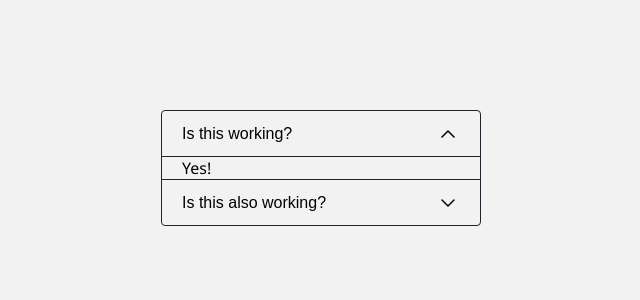
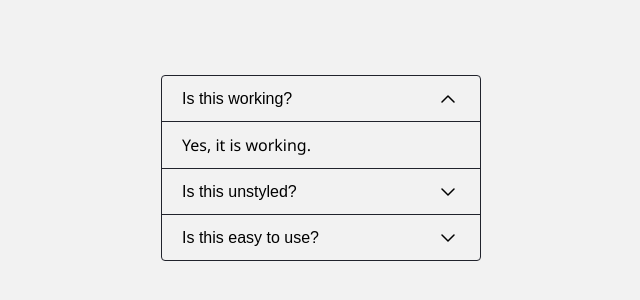
Before and after one commit to eha49/compies, a React (Vite) app: page / in a window 1280 px wide. Shown: the part 232-532 px from the top of the page, without its empty margins (319-959 px from the left). Built offline with nearby package versions, Linux system fonts and the light colour scheme.

Commit message:
final styles

```diff
--- a/src/App.jsx
+++ b/src/App.jsx
@@ -64,14 +64,26 @@ function App() {
           <Accordion.Trigger value="item-1">
             Is this working?
           </Accordion.Trigger>
-          <Accordion.Content value="item-1">Yes!</Accordion.Content>
+          <Accordion.Content value="item-1">
+            Yes, it is working.
+          </Accordion.Content>
         </Accordion.Item>
         <Accordion.Item>
           <Accordion.Trigger value="item-2">
-            Is this also working?
+            Is this unstyled?
           </Accordion.Trigger>
           <Accordion.Content value="item-2">
-            Yes again!
+            Yes, it is unstyled by default. Only the borders have been
+            added.
+          </Accordion.Content>
+        </Accordion.Item>
+        <Accordion.Item>
+          <Accordion.Trigger value="item-3">
+            Is this easy to use?
+          </Accordion.Trigger>
+          <Accordion.Content value="item-3">
+            Yes, the consumer only has to give a specific and unique
+            value to each trigger and content.
           </Accordion.Content>
         </Accordion.Item>
       </Accordion>
--- a/src/components/Accordion/Accordion.jsx
+++ b/src/components/Accordion/Accordion.jsx
@@ -81,11 +81,17 @@ const Button = styled.button`
   display: flex;
   justify-content: space-between;
   align-items: center;
+
+  &:focus {
+    outline: 2px solid currentColor;
+    -moz-outline-radius: 4px;
+  }
 `;
 
 const ContentWrapper = styled.div`
-  padding-left: var(--spacing);
-  padding-right: var(--spacing);
+  padding: var(--spacing);
+  padding-top: 12px;
+  padding-bottom: 12px;
   border-top: 1px solid ${COLORS.dark};
   display: ${(props) => (props.$isShown ? "revert" : "none")};
 `;
```
